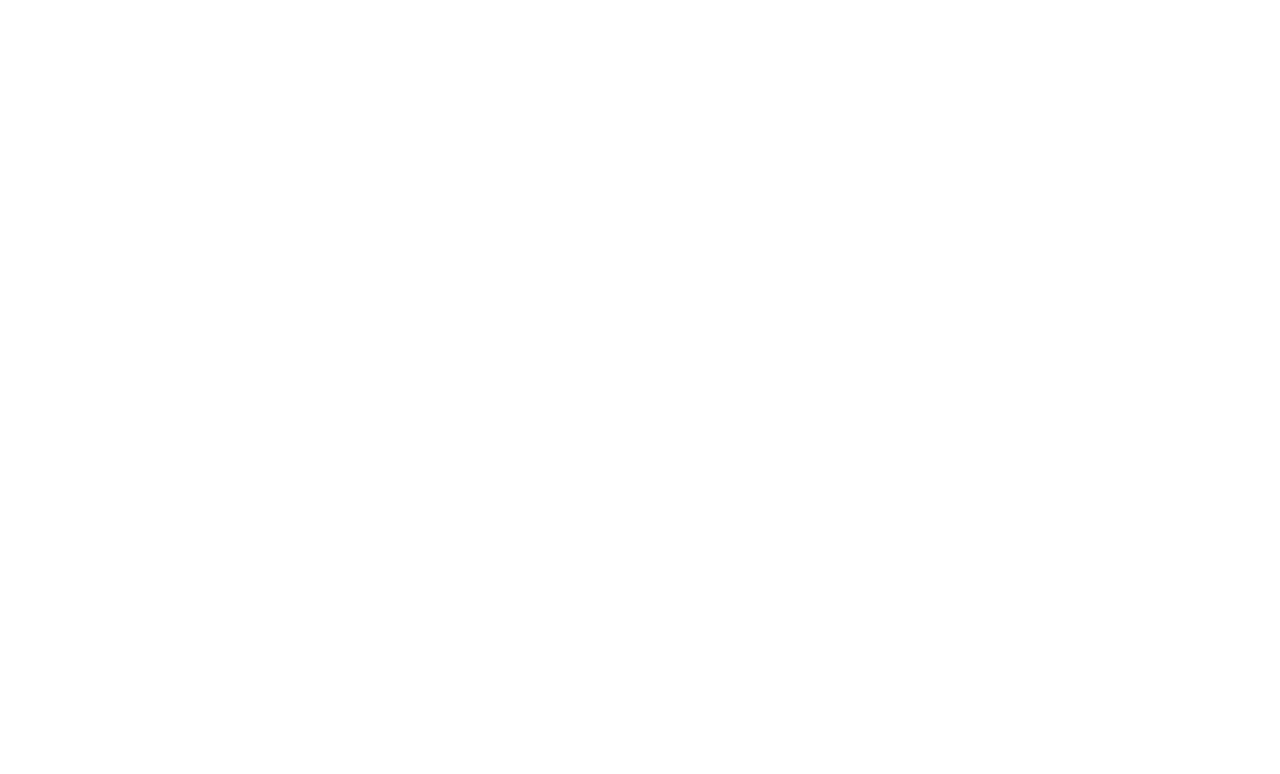
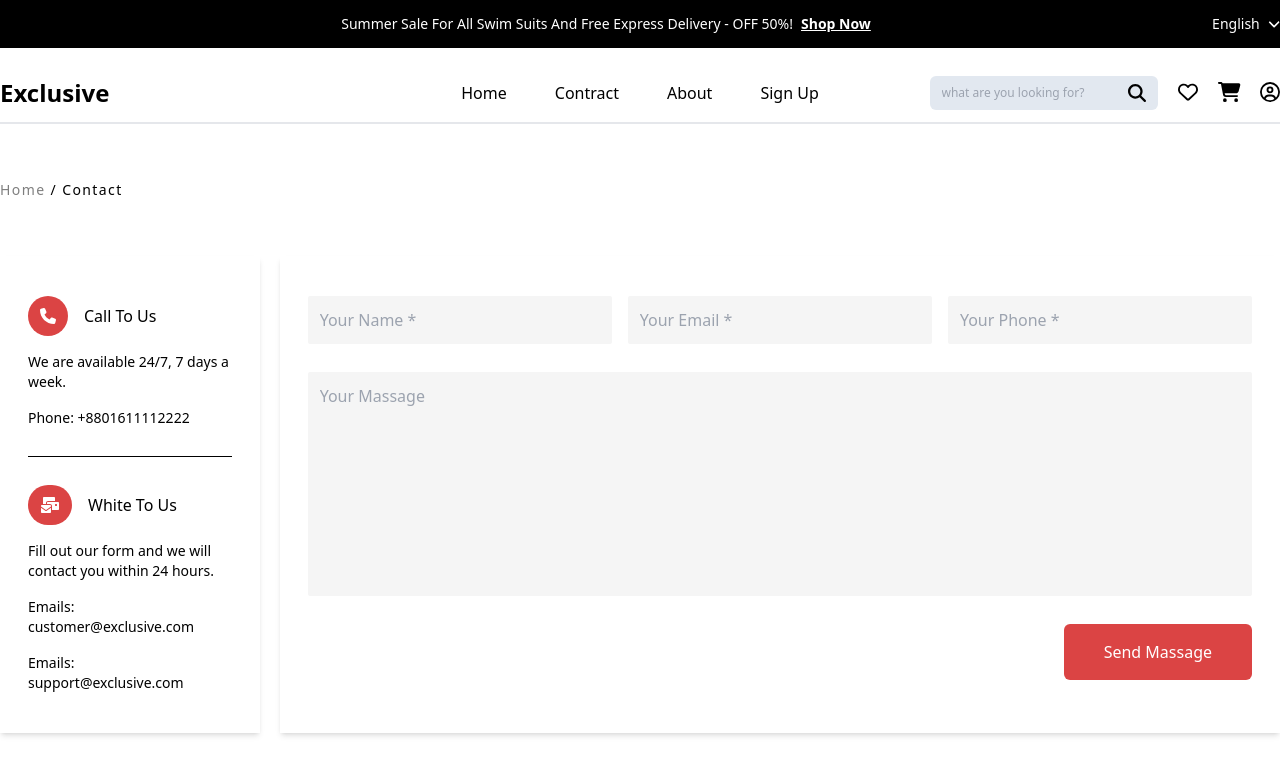
Before and after one commit to MAditP11/ecommerce-exclusive-web, a React (Vite) app: page /contact in a window 1280 px wide. Before the commit this address had no page. Shown: the top 774 px of the page. Built offline with nearby package versions, Linux system fonts and the light colour scheme.

Commit message:
adding contact page

```diff
--- a/src/App.jsx
+++ b/src/App.jsx
@@ -8,6 +8,7 @@
 import Checkout from "./pages/checkout";
 import Account from "./pages/account";
 import About from "./pages/about";
+import Contact from "./pages/contact";
 
 export default function App() {
   return (
@@ -21,6 +22,7 @@
         <Route path="/checkout" element={<Checkout />} />
         <Route path="/account" element={<Account />} />
         <Route path="/about" element={<About />} />
+        <Route path="/contact" element={<Contact />} />
       </Routes>
     </Router>
   );
--- /dev/null
+++ b/src/pages/contact.jsx
@@ -0,0 +1,110 @@
+import Advise from "../components/advise";
+import Header from "../components/header";
+import ContainerInfoAbout from "../components/container_info_about";
+import { faMailBulk, faPhone } from "@fortawesome/free-solid-svg-icons";
+import FormAccount from "../components/formAccount";
+import ContainerAdvantage from "../components/container_advantage";
+import { FontAwesomeIcon } from "@fortawesome/react-fontawesome";
+
+export default function Contact() {
+  return (
+    <div className="">
+      <Advise />
+      <Header />
+
+      {/*  */}
+      <div className="container mx-auto flex flex-col gap-14 py-14">
+        <div className="flex">
+          <p className="text-sm font-normal tracking-widest">
+            <a className="opacity-50" href="">
+              Home
+            </a>{" "}
+            / <a href="">Contact</a>
+          </p>
+        </div>
+
+        <div className="container flex flex-row gap-5">
+          {/*  */}
+          <div className="container flex w-1/4 p-7 flex-col gap-4 shadow-md">
+            <div className="container flex flex-col pt-3 pb-7 border-b-[1px] gap-4 border-black">
+              <div className="container flex flex-row items-center gap-4">
+                <div className="py-2 px-3 rounded-full bg-[#DB4444]">
+                  <FontAwesomeIcon className="text-white" icon={faPhone} />
+                </div>
+                <p className="font-medium">Call To Us</p>
+              </div>
+              <div className="container">
+                <p className="text-sm">We are available 24/7, 7 days a week.</p>
+              </div>
+              <div className="container">
+                <p className="text-sm">Phone: +8801611112222</p>
+              </div>
+            </div>
+
+            <div className="container flex flex-col py-3 gap-4">
+              <div className="container flex flex-row items-center gap-4">
+                <div className="py-2 px-3 rounded-full bg-[#DB4444]">
+                  <FontAwesomeIcon className="text-white" icon={faMailBulk} />
+                </div>
+                <p className="font-medium">White To Us</p>
+              </div>
+              <div className="container">
+                <p className="text-sm">
+                  Fill out our form and we will contact you within 24 hours.
+                </p>
+              </div>
+              <div className="container">
+                <p className="text-sm">Emails: customer@exclusive.com</p>
+              </div>
+              <div className="container">
+                <p className="text-sm">Emails: support@exclusive.com</p>
+              </div>
+            </div>
+          </div>
+
+          <div className="container flex px-7 py-10 flex-col gap-7 shadow-md">
+            {/*  */}
+            <div className="container flex flex-row gap-4">
+              <div className="container p-3 bg-[#F5F5F5] rounded-sm">
+                <input
+                  className="container focus:outline-none bg-[#F5F5F5]"
+                  type="text"
+                  placeholder="Your Name *"
+                />
+              </div>
+              <div className="container p-3 bg-[#F5F5F5] rounded-sm">
+                <input
+                  className="container focus:outline-none bg-[#F5F5F5]"
+                  type="email"
+                  placeholder="Your Email *"
+                />
+              </div>
+              <div className="container p-3 bg-[#F5F5F5] rounded-sm">
+                <input
+                  className="container focus:outline-none bg-[#F5F5F5]"
+                  type="tel"
+                  placeholder="Your Phone *"
+                />
+              </div>
+            </div>
+
+            <div className="container p-3 bg-[#F5F5F5] rounded-sm h-56">
+              <textarea
+                className="container focus:outline-none bg-[#F5F5F5] overflow-y-hidden h-52 resize-none"
+                rows={4}
+                cols={5}
+                placeholder="Your Massage"
+              />
+            </div>
+
+            <div className="container flex justify-end">
+              <button className="text-base font-medium text-white bg-[#DB4444] px-10 py-4 rounded-md ">
+                Send Massage
+              </button>
+            </div>
+          </div>
+        </div>
+      </div>
+    </div>
+  );
+}
```
